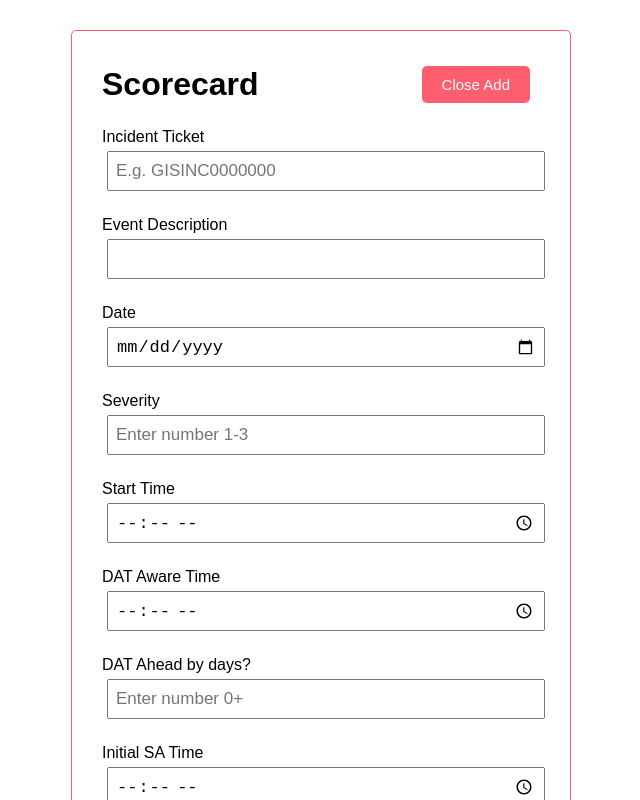
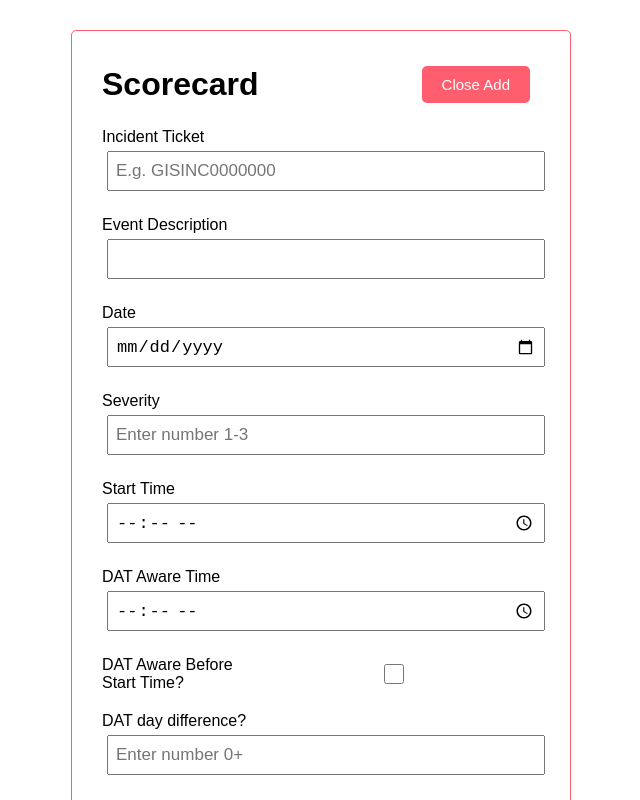
Before and after one commit to tilakamichael/scorecard, a React (Create React App) app: page / in a window 1280 px wide. Both pictures are taken after a click on the button "Open Add". Shown: the top 800 px of the page, without its empty margins (319-959 px from the left). Built offline with nearby package versions, Linux system fonts and the light colour scheme.

Commit message:
Added ability for DAT Aware to be before start time

```diff
--- a/src/components/AddMetric.js
+++ b/src/components/AddMetric.js
@@ -6,7 +6,6 @@ const AddMetric = ({onAdd}) => {
     const[desc, setDesc] = useState('')
     const[date, setDate] = useState('')
     const[sev, setSev] = useState('')
-    const[day, setDay] = useState(false)
     const[startTime, setStart] = useState('')
     const[datTime, setDat] = useState('')
     const[saTime, setSa] = useState('')
@@ -18,6 +17,7 @@ const AddMetric = ({onAdd}) => {
     const[imeAhead, setImeAhead] = useState('')
     const[endAhead, setEndAhead] = useState('')
     const[cacAhead, setCacAhead] = useState('')
+    const[datBefore, setDatBefore] = useState(false)
     var start;
     var dat;
     var serviceAlert;
@@ -76,13 +76,24 @@ const AddMetric = ({onAdd}) => {
         end = end.add(moment.duration((24 * endAhead), 'hours'))
         cac = cac.add(moment.duration((24 * cacAhead), 'hours'))
 
-        datDiff = moment.duration(dat.diff(start))
-        datDiff = datDiff.asMinutes()
-        if (datDiff < 0) {
-            dat = dat.add(moment.duration(24, 'hours'))
+        if (!datBefore) {
             datDiff = moment.duration(dat.diff(start))
             datDiff = datDiff.asMinutes()
+            if (datDiff < 0) {
+                dat = dat.add(moment.duration(24, 'hours'))
+                datDiff = moment.duration(dat.diff(start))
+                datDiff = datDiff.asMinutes()
 
+            }
+        } else {
+            datDiff = moment.duration(start.diff(dat))
+            datDiff = datDiff.asMinutes()
+            if (datDiff < 0) {
+                dat = dat.add(moment.duration(24, 'hours'))
+                datDiff = moment.duration(start.diff(dat))
+                datDiff = datDiff.asMinutes()
+
+            }
         }
 
         saDiff = moment.duration(serviceAlert.diff(start))
@@ -308,13 +319,12 @@ const AddMetric = ({onAdd}) => {
 
     }
 
-        onAdd({text, desc, date, sev, day, startTime, datTime, saTime, cacTime, endTime, duration, saDiff, datDiff, cacDiff, durationScore, saScore, datScore, cacScore, imeTime, imeDiff, imeScore, datAhead, saAhead, imeAhead, cacAhead, endAhead})
+        onAdd({text, desc, date, sev, startTime, datTime, saTime, cacTime, endTime, duration, saDiff, datDiff, cacDiff, durationScore, saScore, datScore, cacScore, imeTime, imeDiff, imeScore, datAhead, saAhead, imeAhead, cacAhead, endAhead, datBefore})
 
         setText('')
         setDesc('')
         setDate('')
         setSev('')
-        setDay(false)
         setStart('')
         setDat('')
         setSa('')
@@ -326,6 +336,7 @@ const AddMetric = ({onAdd}) => {
         setImeAhead('')
         setEndAhead('')
         setCacAhead('')
+        setDatBefore(false)
     }
 
     return (
@@ -354,8 +365,12 @@ const AddMetric = ({onAdd}) => {
                 <label>DAT Aware Time</label>
                 <input type='time' value={datTime} onChange={(e) => setDat(e.target.value)}></input>
             </div>
+            <div className='form-control-check'>
+                <label>DAT Aware Before Start Time?</label>
+                <input type='checkbox' value={datBefore} onChange={(e) => setDatBefore(e.currentTarget.checked)}></input>
+            </div>
             <div className='form-control'>
-                <label>DAT Ahead by days?</label>
+                <label>DAT day difference?</label>
                 <input type='number' placeholder='Enter number 0+' min = '0' value={datAhead} onChange={(e) => setDatAhead(e.target.value)}></input>
             </div>
             <div className='form-control'>
```
